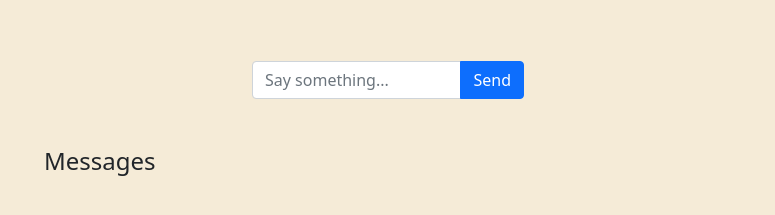
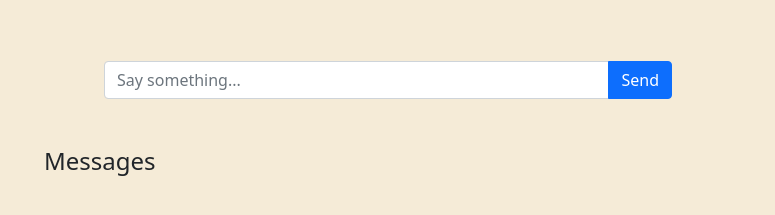
Before and after one commit to huyenkbui/reversi-hkb, a website: page public/lobby.html in a window 1280 px wide. Shown: the part 63-278 px from the top of the page, without its empty margins (252-1027 px from the left). Drawn offline with nearby package versions, Linux system fonts and the light colour scheme; no server answers.

Commit message:
Updated chat box width

```diff
--- a/public/lobby.html
+++ b/public/lobby.html
@@ -48,7 +48,7 @@
       <div class="row m-3">
         <div class="col">
           <div class="row justify-content-center align-items-center m-5">
-            <div class="col-6">
+            <div class="col-12">
               <div class="input-group">
                 <input type="text" class="form-control text-nowrap" id="chatMessage" placeholder="Say something..." aria-label="Enter your message to send to the chat room"/>
                 <button type="submit" class="btn btn-primary text-nowrap" id="chatButton" onclick="sendChatMessage()">Send</button>
```
